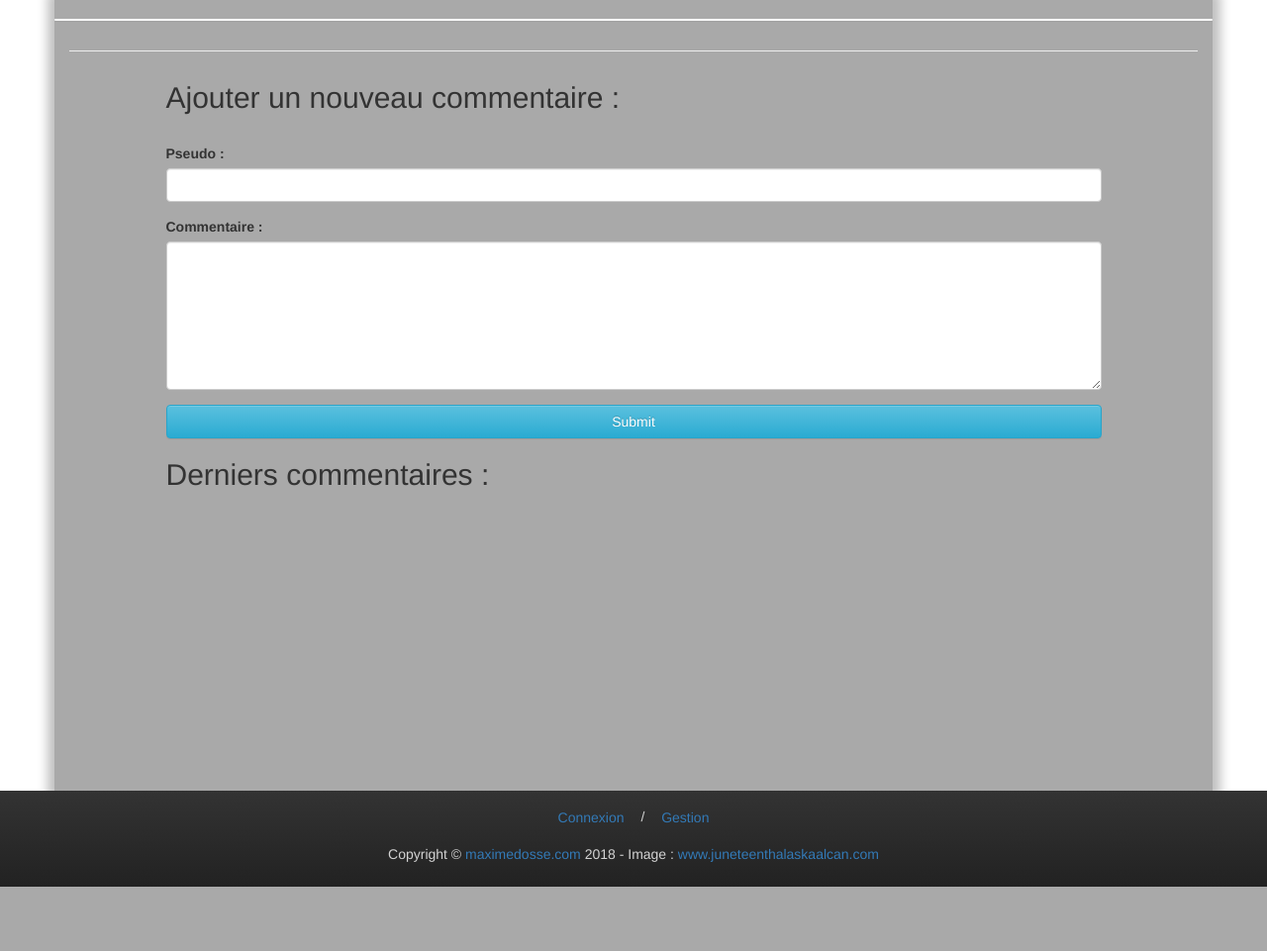
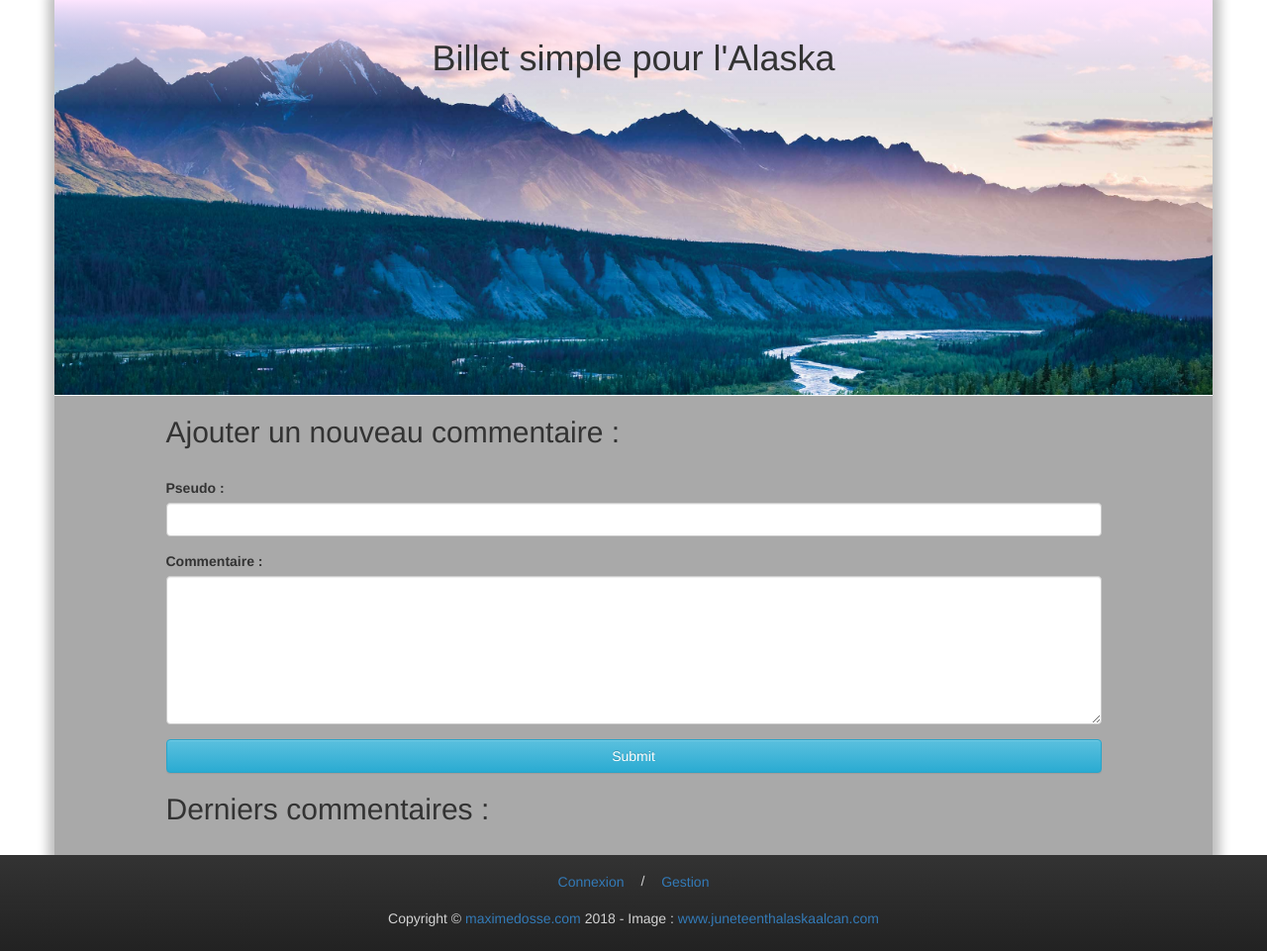
Before and after one commit to Kahdes/Billet-simple-pour-l-Alaska, a PHP site: template View/viewBill.php in a window 1280 px wide. Shown: the part 51-1012 px from the top of the page at 99% size. Before the commit the page ends 947 px from the top, so only its background shows below. Run offline with PHP 8.4, Linux system fonts and the light colour scheme; the template is opened without the code that fills it, so the values that code supplies are empty; some libraries are stand-ins or nearby versions.

Commit message:
Modification style de billet + include de la bannière

```diff
--- a/Public/css/style.css
+++ b/Public/css/style.css
@@ -95,6 +95,10 @@ hr {
 ----BILLET----
 ------------*/
 
+#bill {
+	background: white;
+}
+
 #bill-title,
 #bill-date {
 	text-align: center;
--- a/View/viewBill.php
+++ b/View/viewBill.php
@@ -3,10 +3,10 @@
 
 <?php ob_start(); ?>
 
-<br/>
+<?php require_once('View/banner.php');?>
 
 <section class="row" id="bill">
-	<article class="col-xs-12 panel">
+	<article class="col-xs-12">
 		<?php
 			foreach($bill as $b) {
 		?>
@@ -33,8 +33,6 @@
 	</article>
 </section>
 
-<hr/>
-
 <?php require_once('View/addComments.php'); ?>
 <?php require_once('View/comments.php'); ?>
 
```
